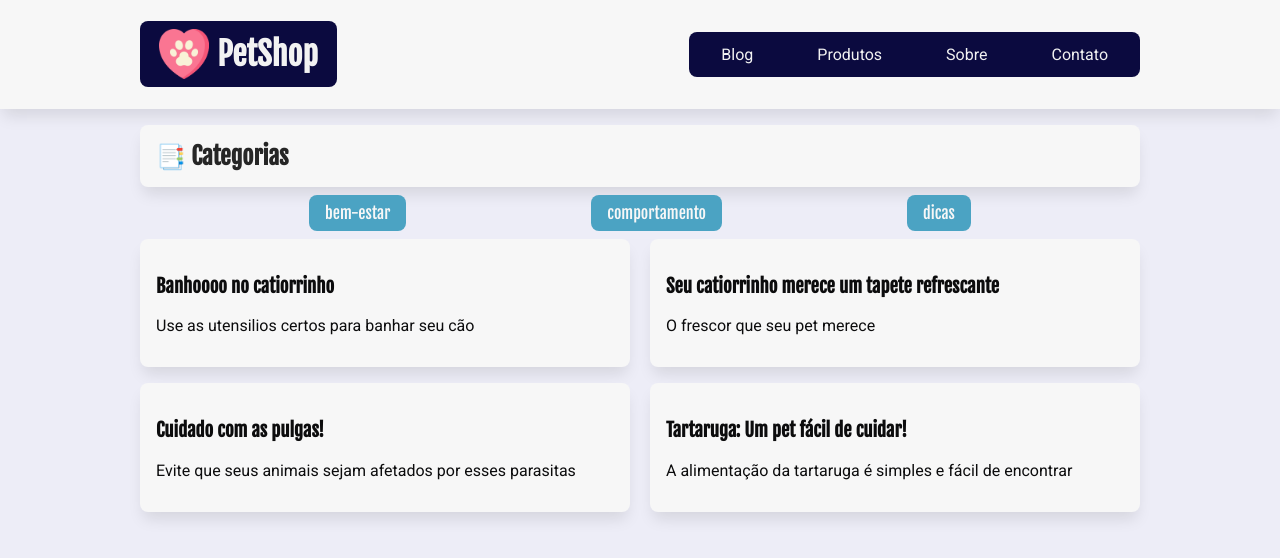
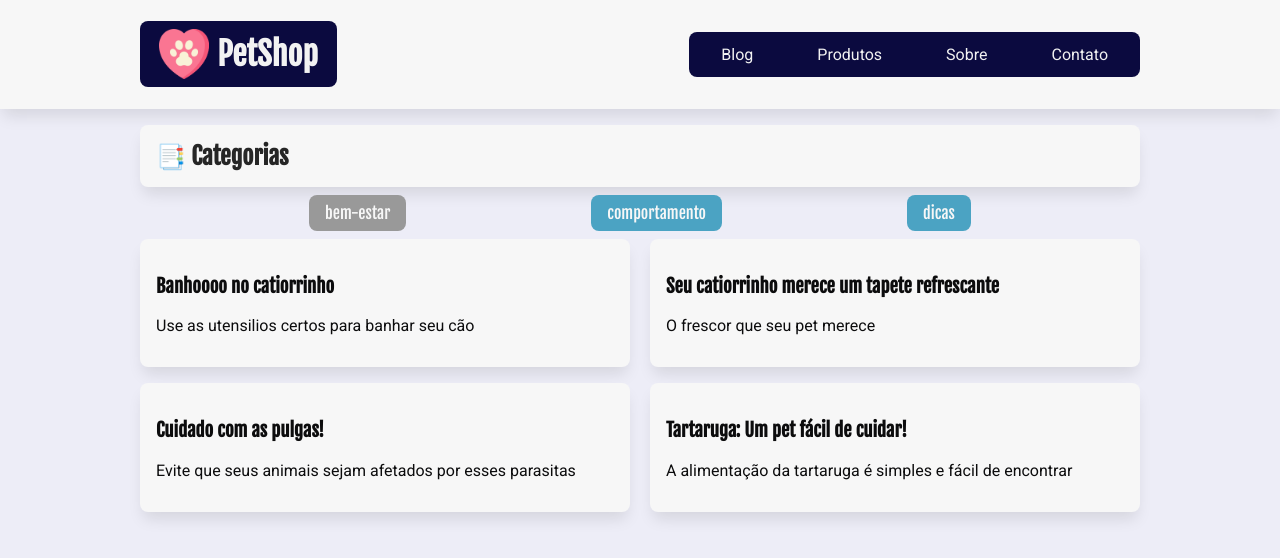
Before and after one commit to msakal/petshop, a React (Create React App) app: page /categoria/bem-estar in a window 1280 px wide. Shown: the top 558 px of the page. Built offline with nearby package versions, Linux system fonts and the light colour scheme; data requests are answered from the project's data file.

Commit message:
Finalizando exercício

```diff
--- a/src/components/ListaCategorias/ListaCategorias.jsx
+++ b/src/components/ListaCategorias/ListaCategorias.jsx
@@ -1,5 +1,5 @@
 import { useState, useEffect } from "react";
-import { Link } from "react-router-dom";
+import { NavLink } from "react-router-dom";
 import servidorApi from "../../api/servidor-api";
 
 import estilos from "./ListaCategorias.module.css";
@@ -27,7 +27,7 @@ const ListaCategorias = () => {
   }, []);
 
   if (loading) {
-    return <LoadingDesenho />;
+    return <LoadingDesenho ldNome="Categorias.." />;
   }
 
   return (
@@ -35,7 +35,9 @@ const ListaCategorias = () => {
       <ul>
         {categorias.map(({ id, nome }) => (
           <li key={id}>
-            <Link to={`/categoria/${nome}`}>{nome}</Link>
+            <NavLink to={`/categoria/${nome}`} activeClassName={estilos.ativo}>
+              {nome}
+            </NavLink>
           </li>
         ))}
       </ul>
--- a/src/components/ListaCategorias/ListaCategorias.module.css
+++ b/src/components/ListaCategorias/ListaCategorias.module.css
@@ -28,3 +28,7 @@
 .lista_categorias a:focus {
   background-color: #2f88a8;
 }
+
+.lista_categorias a.ativo {
+  background-color: #999;
+}
--- a/src/components/ListaPosts/ListaPosts.jsx
+++ b/src/components/ListaPosts/ListaPosts.jsx
@@ -50,16 +50,25 @@ const ListaPosts = ({ url }) => {
 
   // return <mark style={{ backgroundColor: "red" }}>carregando...</mark>;
   if (loading) {
-    return <LoadingDesenho />;
+    return <LoadingDesenho ldNome="Posts.." />;
   }
 
+  if (!posts.length == 0) {
     return (
       <div className={estilos.lista_posts}>
         {posts.map(({ id, titulo, subtitulo }) => (
-        <Artigo key={id} id={id} titulo={titulo} subtitulo={subtitulo}></Artigo>
+          <Artigo
+            key={id}
+            id={id}
+            titulo={titulo}
+            subtitulo={subtitulo}
+          ></Artigo>
         ))}
       </div>
     );
+  } else {
+    return <h2 className={estilos.centralizar}>Não há posts... </h2>;
+  }
 };
 
 export default ListaPosts;
--- a/src/components/ListaPosts/ListaPosts.module.css
+++ b/src/components/ListaPosts/ListaPosts.module.css
@@ -39,3 +39,7 @@ a:focus {
   outline-style: solid;
 }
  */
+
+.centralizar {
+  text-align: center;
+}
--- a/src/components/LoadingDesenho/LoadingDesenho.jsx
+++ b/src/components/LoadingDesenho/LoadingDesenho.jsx
@@ -11,10 +11,10 @@ import estilos from "./LoadingDesenho.module.css";
   );
 } */
 
-function LoadingDesenho() {
+function LoadingDesenho({ ldNome }) {
   return (
     <div className={estilos.loading}>
-      <h2>Carregando...</h2>
+      <h2>{ldNome}</h2>
       <img src={imagemLoading} alt="" />
     </div>
   );
```
Also changed, not shown: 1 other file (tests, documents, lock files or other folders). Lines whose indentation alone changed are shown as unchanged.
